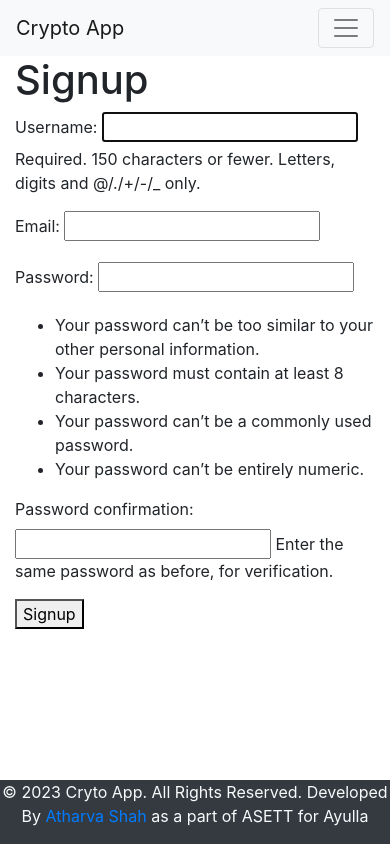
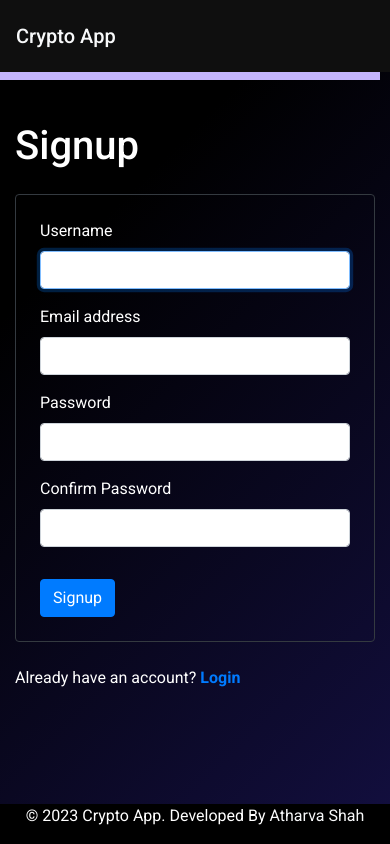
Before and after one commit to HighnessAtharva/django-crypto-app, a Django app: page /signup/ in a window 390 px wide. Run offline with Django 4.2, Linux system fonts and the light colour scheme; some libraries are stand-ins or nearby versions.

Commit message:
improve styling and responsiveness

```diff
--- a/crypto/static/css/custom.css
+++ b/crypto/static/css/custom.css
@@ -1,5 +1,34 @@
+@import url('https://fonts.googleapis.com/css2?family=Roboto:wght@300;400;500;700&display=swap');
+
+
+::-webkit-scrollbar {
+  width: 10px;
+}
+
+::-webkit-scrollbar-track {
+  background: #f1f1f1;
+}
+
+::-webkit-scrollbar-thumb {
+  background: #888;
+  border-radius: 10px;
+}
+
+::-webkit-scrollbar-thumb:hover {
+  background: #555;
+}
+
+
 body {
-  overflow-x: hidden;
+  overflow-x: hidden !important;
+  color: white !important;
+  font-family: 'Roboto', sans-serif !important;
+  background-color: #130f40 !important;
+  background-image: linear-gradient(315deg, #130f40 0%, #000000 74%) !important;
+  background-repeat: no-repeat !important;
+  background-attachment: fixed !important;
+  background-size: cover !important;
+  min-height: 100vh !important;
 }
 
 .green-arrow {
@@ -55,3 +84,133 @@ body {
 .typeahead {
   border-radius: 0;
 }
+
+.custom-navbar-style {
+  box-shadow: -10px 8px 0px rgb(196 181 253);
+  background: #0f0f0f;
+  color: white;
+  margin-bottom: 50px;
+}
+
+.custom-nav-logo {
+  font-family: 'Roboto', sans-serif;
+  font-size: 24px;
+  font-weight: 500;
+
+}
+
+footer {
+  position: fixed;
+  left: 0;
+  bottom: 0;
+  width: 100%;
+  background-color: rgb(0, 0, 0);
+  color: white;
+  text-align: center;
+}
+
+.referral-code {
+  background-color: #080808;
+  border-radius: 5px;
+  padding: 1rem;
+  margin-bottom: 1rem;
+  border: 1px solid #fff;
+}
+
+.referral-code p {
+  font-size: 1.1rem;
+}
+
+.custom-heading {
+  font-family: 'Montserrat', sans-serif;
+  /* Choose your desired font family */
+  font-size: 2.5rem;
+  /* Choose your desired font size */
+  font-weight: 600;
+  /* Choose your desired font weight */
+  letter-spacing: 2px;
+  /* Choose your desired letter spacing */
+  text-transform: uppercase;
+  /* Choose your desired text case */
+  text-decoration: underline #fff solid 1px;
+  /* Choose your desired underline style and color */
+  text-underline-offset: 10px;
+  /* Choose your desired text underline offset */
+  margin-bottom: 1rem;
+  /* Choose your desired bottom margin */
+}
+
+.custom-table {
+  text-transform: uppercase;
+  width: 100%;
+  margin-bottom: 1rem;
+  color: #fff;
+  background-color: rgba(255, 255, 255);
+  box-shadow: 10px -8px 0px rgb(253 230 138);
+}
+
+th,
+td {
+  padding: 0.75rem;
+  vertical-align: middle;
+  border-top: 1px solid rgba(255, 255, 255, 0.1);
+}
+
+th {
+  font-weight: bold;
+  text-transform: uppercase;
+  border-bottom: 5px solid rgb(0, 0, 0) text-align: center;
+  font-family: 'Roboto', sans-serif;
+}
+
+tbody tr:hover {
+  background-color: rgba(255, 255, 255, 0.1);
+}
+
+.alert {
+  border-radius: 2px !important;
+  color: #fff !important;
+  font-weight: bold !important;
+  font-size: 1rem !important;
+  letter-spacing: 0.05em !important;
+  font-weight: 300 !important;
+  padding: 0.5rem 1rem !important;
+}
+
+.alert-success {
+  background-color: #007f1e;
+  color:rgb(0, 0, 0) !important;
+  font-weight: bold !important;
+}
+
+.alert-info {
+  background-color: #009cb4;
+  color:rgb(0, 0, 0) !important;
+  font-weight: bold !important;
+}
+
+.alert-danger {
+  background-color: #520008 !important;
+  color:rgb(0, 0, 0) !important;
+  font-weight: bold !important;
+}
+
+.fancy-color {
+  background-color: #4158D0;
+  background-image: linear-gradient(43deg, #4158D0 0%, #C850C0 46%, #FFCC70 100%);
+}
+
+.custom-title{
+  margin-left: -175px !important;
+  margin-top: -30px !important;
+  margin-bottom: 50px !important;
+  padding: 0.5rem 0.5rem !important;
+  width: fit-content !important;
+  background: rgba(255, 255, 255, 0.9);
+}
+
+.welcome-user-text{
+  font-size: 1rem !important;
+  font-weight: 500 !important;
+  letter-spacing: 0.05em !important;
+}
--- a/mainapp/forms.py
+++ b/mainapp/forms.py
@@ -4,7 +4,13 @@ from django.contrib.auth.models import User
 
 
 class CustomUserCreationForm(UserCreationForm):
-    email = forms.EmailField(required=True)
+    username = forms.CharField(required=True, label='Username', help_text='Required. 150 characters or fewer. Letters, digits and @/./+/-/_ only.', widget=forms.TextInput(attrs={'class': 'form-control'}))
+
+    email = forms.EmailField(required=True, label='Email', help_text='Required. Enter a valid email address.', widget=forms.TextInput(attrs={'class': 'form-control'}))
+
+    password1 = forms.CharField(required=True, label='Password', help_text='Required. Enter a valid password.', widget=forms.PasswordInput(attrs={'class': 'form-control'}))
+
+    password2 = forms.CharField(required=True, label='Password confirmation', help_text='Enter the same password as before, for verification.', widget=forms.PasswordInput(attrs={'class': 'form-control'}))
 
     class Meta:
         model = User
--- a/mainapp/views.py
+++ b/mainapp/views.py
@@ -32,7 +32,7 @@ def login_view(request):
                 login(request, user)
                 return redirect('portfolio')
         else:
-            messages.error(request, "Invalid username or password.")
+            messages.error(request, "Invalid username or password.", extra_tags='danger')
     else:
         form = AuthenticationForm()
     return render(request, 'login.html', {'form': form})
@@ -43,7 +43,6 @@ def logout_view(request):
     logout(request)
     messages.success(request, 'You have successfully logged out!')
     return redirect('home')
-
 
 def signup_view(request):
     # check if user is already logged in
@@ -58,14 +57,20 @@ def signup_view(request):
                 user.password = make_password(form.cleaned_data['password1'])
                 user.email = form.cleaned_data['email']
                 user.save()
-                messages.success(request, 'You have successfully signed up!')
+                messages.success(request, 'You have successfully signed up!', extra_tags='success')
                 return redirect('login')
     else:
         form = CustomUserCreationForm()
     return render(request, 'signup.html', {'form': form})
 
 
+# block access to signup page if user is already logged in
 def signup_with_referrer_view(request, referral_code):
+
+    # check if user is already logged in
+    if request.user.is_authenticated:
+        return redirect('portfolio')
+
     try:
         # get the User Profile of the referrer
         referrer = User.objects.get(profile__referral_code=referral_code)
--- a/templates/base.html
+++ b/templates/base.html
@@ -1,4 +1,5 @@
 {% load static %}
+
 <!doctype html>
 <html lang="en">
   <head>
@@ -15,9 +16,8 @@
     <link href="https://cdnjs.cloudflare.com/ajax/libs/font-awesome/5.13.0/css/all.min.css" rel="stylesheet">
 
 
-    <!--Typeahead-->
-    <script src="https://cdnjs.cloudflare.com/ajax/libs/jquery/3.6.0/jquery.min.js"></script>
-    <script src="https://cdnjs.cloudflare.com/ajax/libs/typeahead.js/0.11.1/typeahead.bundle.min.js"></script>
+    <!--Clipboard-->
+    <script src="https://cdnjs.cloudflare.com/ajax/libs/clipboard.js/2.0.11/clipboard.min.js"></script>
 
     <!--Sweet Alert-->
     <script src="https://unpkg.com/sweetalert/dist/sweetalert.min.js"></script>
--- a/templates/footer.html
+++ b/templates/footer.html
@@ -1,11 +1,12 @@
 {% load static %}
 
 <!-- Footer Start -->
-<footer id="footer" class="mt-5 footer-style-2 bg-dark text-light fixed-bottom">
+<footer>
+
         <div class="row justify-content-center">
             <div class="col-lg-12 col-md-12 col-sm-12 col-xs-12">
                 <div class="copy-right text-center">
-                    <p>© 2023 Cryto App. All Rights Reserved. Developed By <a href="#">Atharva Shah</a> as a part of ASETT for Ayulla</p>
+                    <p>© 2023 Crypto App. Developed By <a href="#" class="text-light">Atharva Shah</a></p>
                 </div>
             </div>
         </div>
--- a/templates/navbar.html
+++ b/templates/navbar.html
@@ -1,5 +1,6 @@
-<nav class="navbar navbar-expand-md navbar-light bg-light">
-    <a class="navbar-brand" href="{% url 'home' %}">Crypto App</a>
+<nav class="navbar navbar-expand-md custom-navbar-style">
+  <a class="navbar-brand text-light my-2 my-sm-0 custom-nav-logo" href="{% url 'home' %}">Crypto App</a>
+
     <button class="navbar-toggler" type="button" data-toggle="collapse" data-target="#navbarNav" aria-controls="navbarNav" aria-expanded="false" aria-label="Toggle navigation">
       <span class="navbar-toggler-icon"></span>
     </button>
@@ -8,22 +9,17 @@
       </ul>
       <ul class="navbar-nav">
         {% if user.is_authenticated %}
-        <li class="nav-item">
-            <a class="btn btn-primary my-2 my-sm-0" href="{% url 'portfolio' %}">View My Wallet</a>
-          </li>
-            <li class="nav-item">
-            <form action="{% url 'logout' %}" method="post">
-              {% csrf_token %}
-              <button class="btn btn-danger my-2 my-sm-0" type="submit">Logout</button>
-            </form>
-          </li>
+        <div class="btn-group" role="group">
+          <a class="btn btn-primary my-2 my-sm-0 mr-2" href="{% url 'portfolio' %}">View My Wallet</a>
+          <a class="btn btn-danger my-2 my-sm-0 mr-2" href="{% url 'logout' %}">Logout</a>
+        </div>
+
+
         {% else %}
-          <li class="nav-item">
-            <a class="btn btn-primary my-2 my-sm-0" href="{% url 'login' %}">Login</a>
-          </li>
-          <li class="nav-item">
-            <a class="btn btn-success my-2 my-sm-0" href="{% url 'signup' %}">Signup</a>
-          </li>
+        <div class="btn-group" role="group">
+          <a class="btn btn-primary my-2 my-sm-0 mr-2" href="{% url 'login' %}">Login</a>
+          <a class="btn btn-success my-2 my-sm-0" href="{% url 'signup' %}">Signup</a>
+        </div>
         {% endif %}
       </ul>
     </div>
--- a/templates/signup.html
+++ b/templates/signup.html
@@ -3,10 +3,39 @@
 Sign Up
 {% endblock title %}
 {% block content %}
-  <h1>Signup</h1>
-  <form method="post">
-    {% csrf_token %}
-    {{ form.as_p }}
-    <button type="submit">Signup</button>
-  </form>
+<h1 class="mb-4">Signup</h1>
+<form method="post" class="my-4 p-4 border border-dark rounded">
+  {% csrf_token %}
+  <div class="form-group">
+    <label for="username">Username</label>
+        {{ form.username }}
+
+  </div>
+  <div class="form-group">
+    <label for="email">Email address</label>
+    {{ form.email }}
+  </div>
+  <div class="form-group">
+    <label for="password1">Password</label>
+    {{ form.password1 }}
+  </div>
+  <div class="form-group">
+    <label for="password2">Confirm Password</label>
+    {{ form.password2 }}
+  </div>
+  <button type="submit" class="btn btn-primary mt-3">Signup</button>
+
+
+</form>
+
+{% if form.errors %}
+  <div class="alert alert-danger mt-3 mb-5">
+    <strong>Error:</strong> {{ form.errors }}
+  </div>
+{% endif %}
+
+<div class="mt-3">
+  Already have an account? <a href="{% url 'login' %}" class="text-primary font-weight-bold">Login</a>
+</div>
+
 {% endblock %}
```
Also changed, not shown: mainapp/custom_filters.py (added, +9 -0 lines), templates/home.html (+8 -9 lines), templates/login.html (+11 -7 lines), templates/portfolio.html (+53 -24 lines), db.sqlite3, 1 other file.
